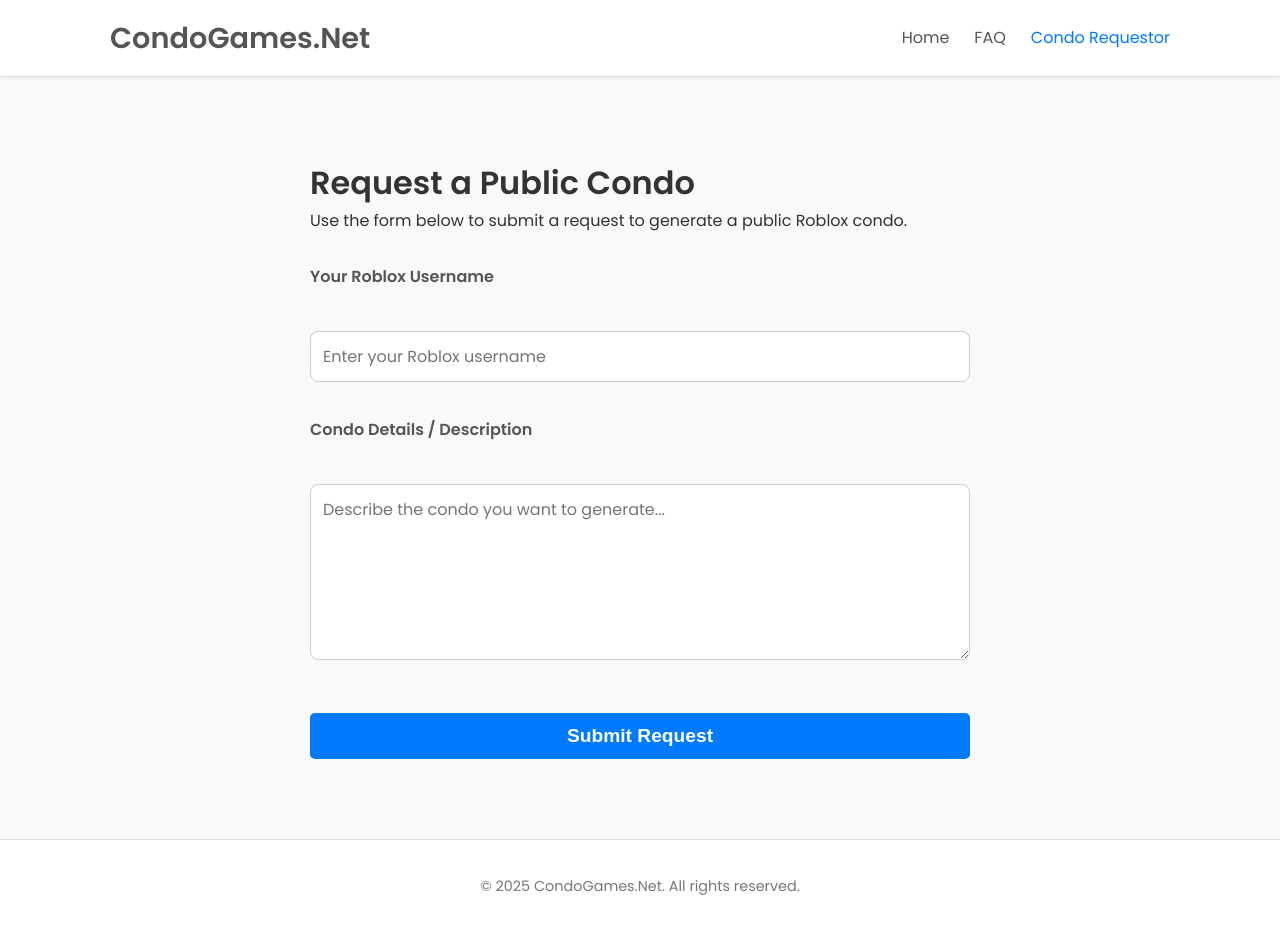
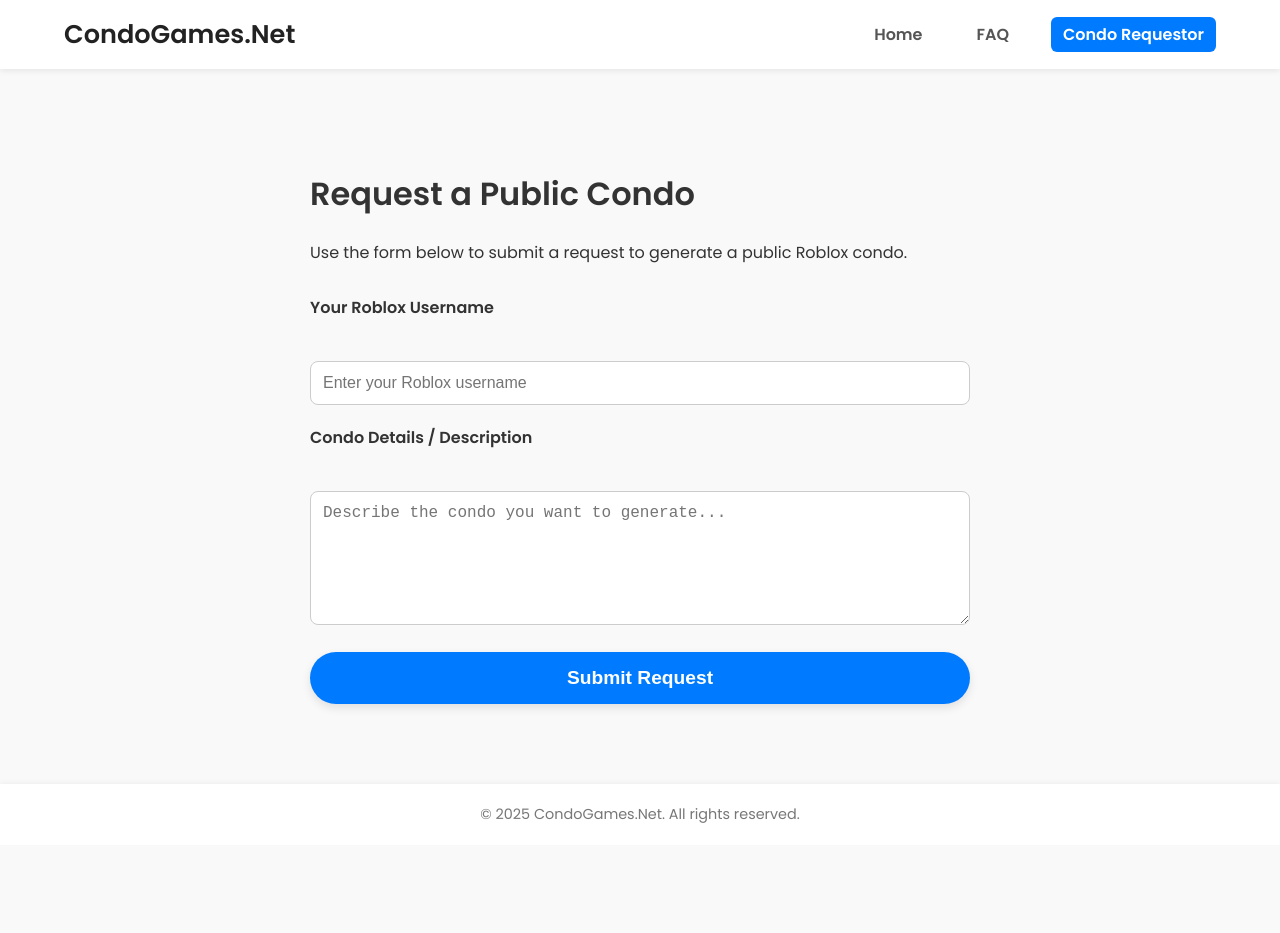
Before and after one commit to waserarr/condogamesXYZ, a plain HTML site: page condorequestor.html in a window 1280 px wide. After the commit the page ends 845 px from the top, so only its background shows below. Drawn offline with Linux system fonts and the light colour scheme.

Commit message:
Update styles.css

```diff
--- a/styles.css
+++ b/styles.css
@@ -1,163 +1,201 @@
-/* General resets */
+/* Reset & base */
 * {
-    margin: 0;
-    padding: 0;
   box-sizing: border-box;
 }
-
 body {
+  margin: 0;
   font-family: 'Poppins', sans-serif;
-    background-color: #f8f9fa;
-    color: #333333;
-    line-height: 1.6;
+  background-color: #f9f9f9;
+  color: #333;
   min-height: 100vh;
+  display: flex;
+  flex-direction: column;
+}
+a {
+  color: inherit;
+  text-decoration: none;
 }
 
 /* Container */
 .container {
-    max-width: 1100px;
+  width: 90%;
+  max-width: 1200px;
   margin: 0 auto;
-    padding: 20px;
 }
 
 /* Header */
 header {
-    background-color: #ffffff;
-    border-bottom: 1px solid #dddddd;
-    box-shadow: 0 2px 4px rgba(0,0,0,0.05);
+  background-color: #fff;
+  box-shadow: 0 2px 6px rgba(0,0,0,0.08);
+  padding: 15px 0;
+  flex-shrink: 0;
+}
+.header-container {
+  display: flex;
+  align-items: center;
+  justify-content: space-between;
+}
+.logo a {
+  font-weight: 700;
+  font-size: 1.6rem;
+  color: #222;
+}
+nav ul {
+  list-style: none;
+  display: flex;
+  gap: 30px;
+  padding: 0;
+  margin: 0;
+}
+nav ul li a {
+  font-weight: 600;
+  padding: 6px 12px;
+  border-radius: 6px;
+  transition: background-color 0.3s ease;
+  color: #555;
+}
+nav ul li a.active,
+nav ul li a:hover {
+  background-color: #007bff;
+  color: #fff;
 }
 
-.header-container {
-    display: flex;
-    justify-content: space-between;
-    align-items: center;
-    padding: 15px 20px;
+/* Main */
+main {
+  flex-grow: 1;
 }
 
-.logo a {
-    font-weight: 700;
-    font-size: 1.8rem;
-    color: #555555;
-    text-decoration: none;
+/* Info section */
+.info-section {
+  text-align: center;
+  padding: 80px 20px 60px;
+}
+.info-section h1 {
+  font-size: 3rem;
+  margin-bottom: 20px;
+  color: #222;
 }
 
-.nav-links {
-    list-style: none;
+/* Buttons group */
+.button-group {
   display: flex;
+  justify-content: center;
   gap: 25px;
+  flex-wrap: wrap;
+}
+.btn {
+  display: inline-block;
+  font-weight: 600;
+  padding: 15px 45px;
+  font-size: 1.3rem;
+  border: none;
+  cursor: pointer;
+  background-color: #007bff;
+  color: white;
+  border-radius: 40px;
+  box-shadow: 0 4px 10px rgba(0,0,0,0.1);
+  transition: all 0.3s ease;
+  text-align: center;
+  user-select: none;
+  min-width: 180px;
+}
+.btn:hover,
+.btn:focus {
+  background-color: #0056b3;
+  box-shadow: 0 6px 16px rgba(0,0,0,0.15);
+  transform: translateY(-2px);
+  outline: none;
 }
 
-.nav-links li a {
-    text-decoration: none;
-    color: #555555;
-    font-weight: 500;
-    transition: color 0.3s ease;
+/* Features section */
+.features-section {
+  max-width: 1100px;
+  margin: 0 auto 100px auto;
+  display: flex;
+  justify-content: center;
+  gap: 30px;
+  flex-wrap: wrap;
+  padding: 0 20px;
 }
-
-.nav-links li a:hover,
-.nav-links li a.active {
+.feature-box {
+  background-color: #fff;
+  border-radius: 15px;
+  box-shadow: 0 4px 12px rgba(0,0,0,0.07);
+  padding: 30px 25px;
+  flex: 1 1 220px;
+  max-width: 250px;
+  text-align: center;
+  font-weight: 600;
+  color: #444;
+  user-select: none;
+  transition: box-shadow 0.3s ease;
+  cursor: default;
+}
+.feature-box:hover {
+  box-shadow: 0 8px 20px rgba(0,0,0,0.12);
+}
+.feature-icon {
+  font-size: 3.5rem;
+  margin-bottom: 15px;
   color: #007bff;
-}
-
-/* Main content */
-main {
-    padding: 40px 0;
-}
-
-.info-section {
-    text-align: center;
-}
-
-.info-section h2 {
-    font-size: 2.5rem;
-    margin-bottom: 15px;
-    color: #444444;
-}
-
-.info-section p {
-    font-size: 1.1rem;
-    color: #666666;
-    max-width: 650px;
-    margin: 0 auto 25px auto;
-}
-
-.btn {
-    display: inline-block;
-    background-color: #007bff;
-    color: #ffffff;
-    padding: 12px 28px;
-    font-weight: 600;
-    border-radius: 5px;
-    text-decoration: none;
-    cursor: pointer;
-    transition: background-color 0.3s ease;
-    border: none;
-    font-size: 1rem;
-}
-
-.btn-primary:hover {
-    background-color: #0056b3;
+  user-select: none;
 }
 
 /* Footer */
 footer {
-    background-color: #ffffff;
-    border-top: 1px solid #dddddd;
-    padding: 15px 20px;
+  background-color: #fff;
+  padding: 20px 0;
+  flex-shrink: 0;
+  box-shadow: 0 -1px 6px rgba(0,0,0,0.05);
   text-align: center;
+}
+footer p {
   color: #777777;
+  margin: 0;
+  font-weight: 500;
   font-size: 0.9rem;
+  user-select: none;
 }
 
-/* Condo Requestor form styles */
-.requestor-section {
-    background-color: #ffffff;
-    padding: 30px 25px;
-    border-radius: 8px;
-    box-shadow: 0 4px 8px rgba(0,0,0,0.05);
-    max-width: 600px;
-    margin: 0 auto;
+/* FAQ Section */
+.faq-section h2 {
+  margin-top: 30px;
+  color: #222;
+  font-weight: 600;
+}
+.faq-section p {
+  margin-top: 10px;
+  line-height: 1.5;
+  color: #444;
 }
 
-.requestor-section h1 {
+/* Form styles */
+form label {
+  display: block;
+  margin-bottom: 8px;
+}
+form input[type="text"],
+form textarea {
+  width: 100%;
+  padding: 12px;
+  border-radius: 8px;
+  border: 1px solid #ccc;
+  font-size: 1rem;
   margin-bottom: 20px;
-    color: #444444;
-    text-align: center;
+  resize: vertical;
+}
+form button.btn {
+  width: 100%;
+  font-size: 1.2rem;
 }
 
-form label {
-    display: block;
-    margin: 15px 0 8px 0;
-    font-weight: 600;
-    color: #555555;
+/* Responsive tweaks */
+@media (max-width: 600px) {
+  .button-group {
+    flex-direction: column;
+    gap: 15px;
   }
-
-form input[type="text"],
-form input[type="file"],
-form textarea {
-    width: 100%;
-    padding: 10px 12px;
-    border: 1.5px solid #cccccc;
-    border-radius: 5px;
-    font-size: 1rem;
-    color: #333333;
-    transition: border-color 0.3s ease;
-    font-family: inherit;
+  .feature-box {
+    max-width: 100%;
   }
-
-form input[type="text"]:focus,
-form input[type="file"]:focus,
-form textarea:focus {
-    border-color: #007bff;
-    outline: none;
 }
-
-form textarea {
-    resize: vertical;
-}
-
-form button {
-    margin-top: 25px;
-    width: 100%;
-    font-weight: 700;
-}
```
Lines whose indentation alone changed are shown as unchanged.
